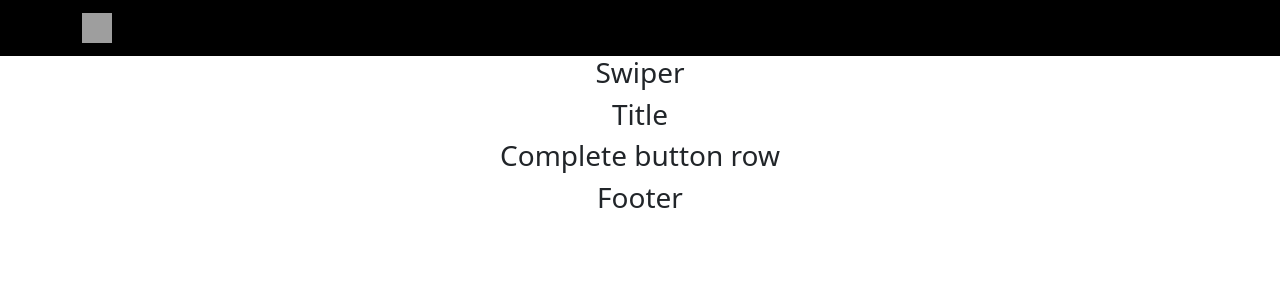
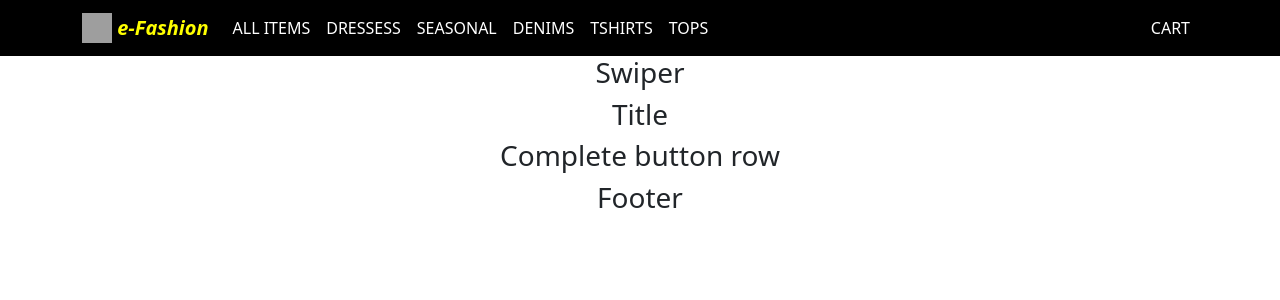
Before and after one commit to dineshabey/react-e-fashion-store, a React (Create React App) app: page / in a window 1280 px wide. Shown: the top 300 px of the page. Built offline with nearby package versions, Linux system fonts and the light colour scheme; grey boxes are pictures that could not be loaded.

Commit message:
add links for NAV bar

```diff
--- a/src/layouts/HeaderLayouts.js
+++ b/src/layouts/HeaderLayouts.js
@@ -6,14 +6,35 @@ import Navbar from 'react-bootstrap/Navbar';
 
 export default function HeaderLayouts() {
 
+    const navLinks = [
+        {
+            title: 'All Items',
+        },
+        {
+            title: 'Dressess',
+        },
+        {
+            title: 'Seasonal',
+        },
+        {
+            title: 'Denims',
+        },
+        {
+            title: 'Tshirts',
+        },
+        {
+            title: 'Tops',
+        },
+    ]
+
     return (
         <div>
             <Navbar collapseOnSelect expand="lg"
                 bg='black'
                 variant='black'
-                >
+            >
                 <Container>
-                    <Navbar.Brand href="#home">
+                    <Navbar.Brand href="#home" style={{ color: "yellow", fontWeight: 'bold', fontStyle: 'italic' }}>
                         <img
                             alt=""
                             src="https://radikadilanka.com/rdfashion/static/media/logo2.e5c0eee2.png"
@@ -23,16 +44,17 @@ export default function HeaderLayouts() {
                         />{' '}
                         e-Fashion
                     </Navbar.Brand>
-                    <Navbar.Toggle aria-controls="responsive-navbar-nav" />
+                    <Navbar.Toggle style={{ backgroundColor: "white" }} aria-controls="responsive-navbar-nav" />
                     <Navbar.Collapse id="responsive-navbar-nav">
                         <Nav className="me-auto">
-                            <Nav.Link href="#features">Features</Nav.Link>
-                            <Nav.Link href="#pricing">Pricing</Nav.Link>
+                            {navLinks.map((val, key) => {
+                                return <Nav.Link href="#features" style={{ color: 'white' }} key={key}>{val.title.toUpperCase()}</Nav.Link>
+                            })}
 
                         </Nav>
                         <Nav>
-                            <Nav.Link eventKey={2} href="#memes">
-                                Dank memes
+                            <Nav.Link eventKey={2} href="#memes" style={{ color: 'white' }}>
+                                CART
                             </Nav.Link>
                         </Nav>
                     </Navbar.Collapse>
```
